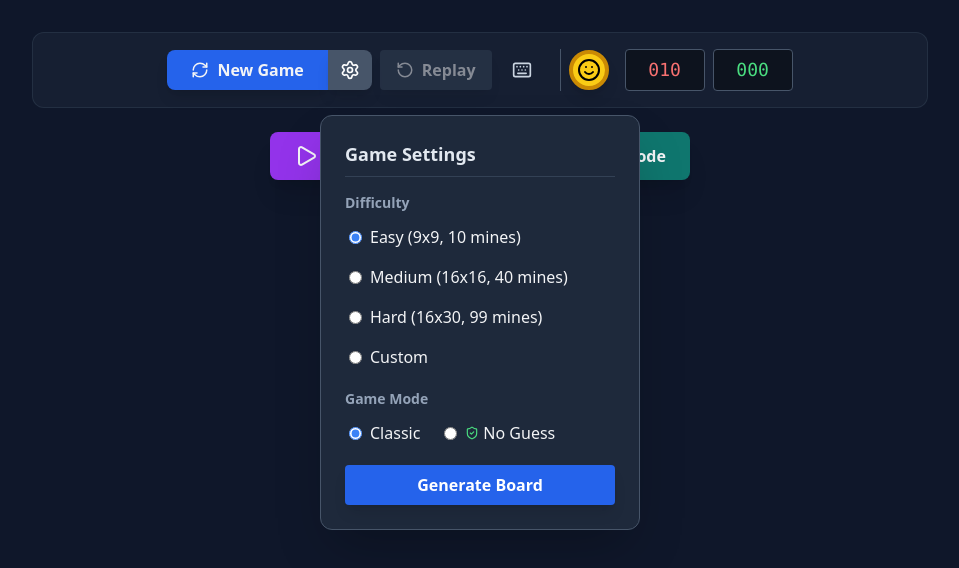
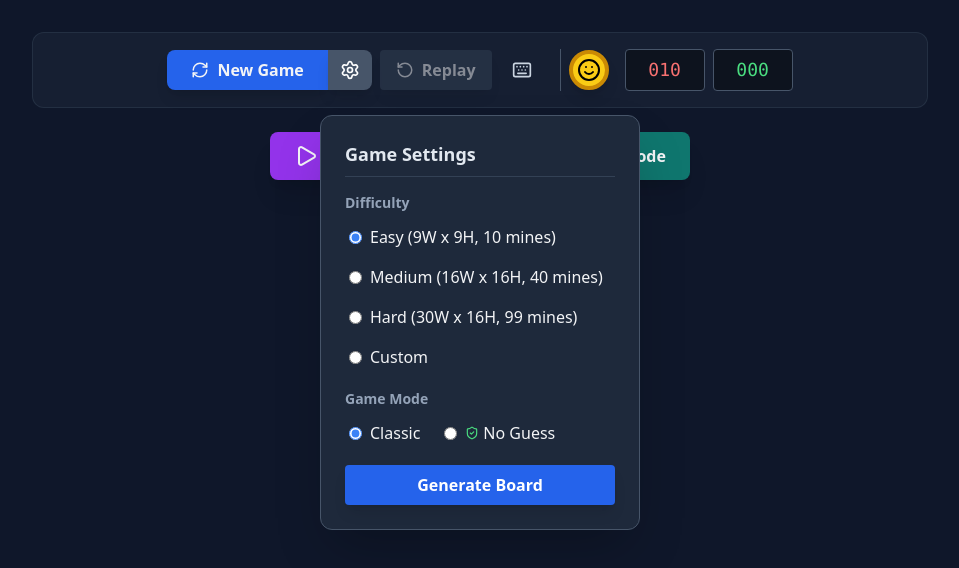
Before and after one commit to LinZhanzhi/ProbSweeper, a React (Vite) app: page / in a window 1280 px wide. Both pictures are taken after a click on the button 509 px from the left and 70 px from the top of the page. Shown: the top 568 px of the page, without its empty margins (160-1119 px from the left). Built offline with nearby package versions, Linux system fonts and the light colour scheme.

Commit message:
Clarify board dimensions with W and H labels in settings

```diff
--- a/components/Game.tsx
+++ b/components/Game.tsx
@@ -484,15 +484,15 @@ export const Game: React.FC = () => {
                     <div className="flex flex-col gap-2">
                         <label className="flex items-center gap-2 cursor-pointer hover:bg-slate-700/50 p-1 rounded">
                             <input id="difficulty-beginner" type="radio" name="difficulty" checked={selectedPreset === 'BEGINNER'} onChange={() => setSelectedPreset('BEGINNER')} className="accent-blue-500" />
-                            <span>Easy (9x9, 10 mines)</span>
+                            <span>Easy (9W x 9H, 10 mines)</span>
                         </label>
                         <label className="flex items-center gap-2 cursor-pointer hover:bg-slate-700/50 p-1 rounded">
                             <input id="difficulty-intermediate" type="radio" name="difficulty" checked={selectedPreset === 'INTERMEDIATE'} onChange={() => setSelectedPreset('INTERMEDIATE')} className="accent-blue-500" />
-                            <span>Medium (16x16, 40 mines)</span>
+                            <span>Medium (16W x 16H, 40 mines)</span>
                         </label>
                         <label className="flex items-center gap-2 cursor-pointer hover:bg-slate-700/50 p-1 rounded">
                             <input id="difficulty-expert" type="radio" name="difficulty" checked={selectedPreset === 'EXPERT'} onChange={() => setSelectedPreset('EXPERT')} className="accent-blue-500" />
-                            <span>Hard (16x30, 99 mines)</span>
+                            <span>Hard (30W x 16H, 99 mines)</span>
                         </label>
                         <label className="flex items-center gap-2 cursor-pointer hover:bg-slate-700/50 p-1 rounded">
                             <input id="difficulty-custom" type="radio" name="difficulty" checked={selectedPreset === 'CUSTOM'} onChange={() => setSelectedPreset('CUSTOM')} className="accent-blue-500" />
```
